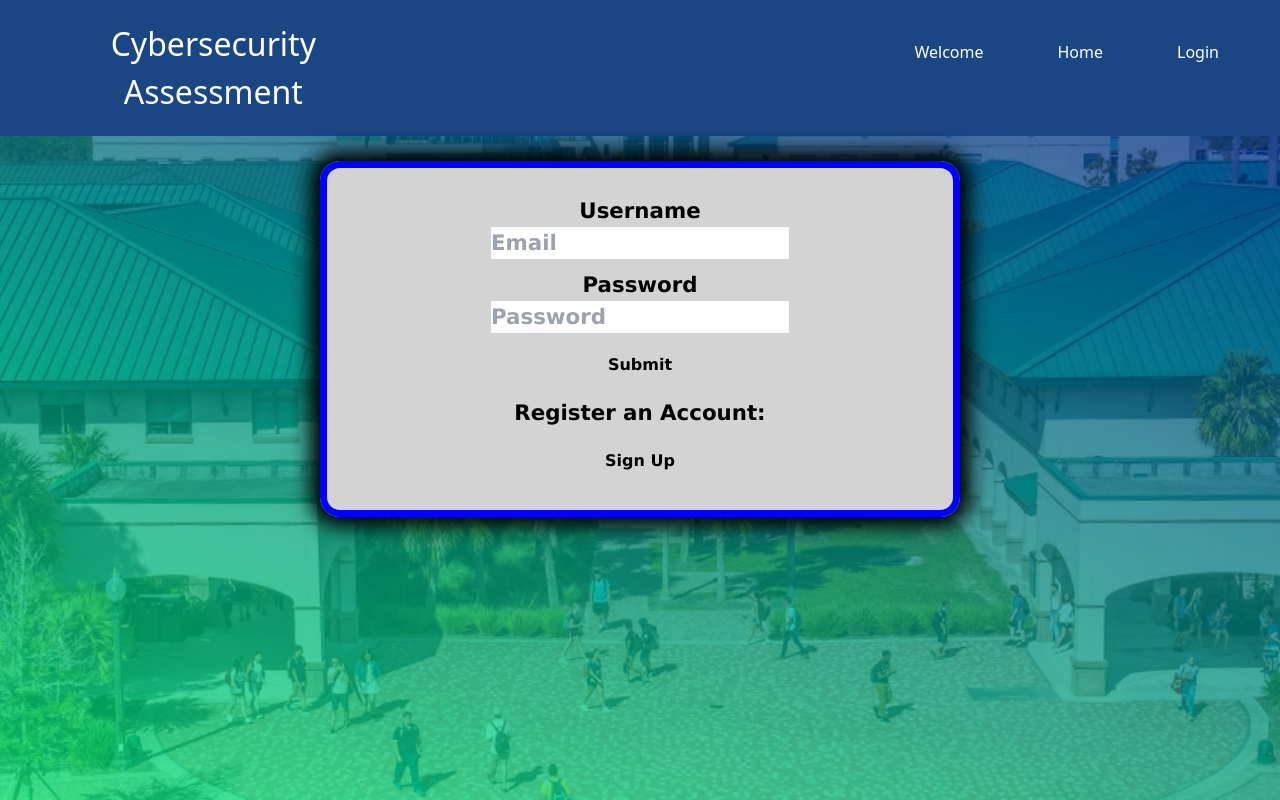
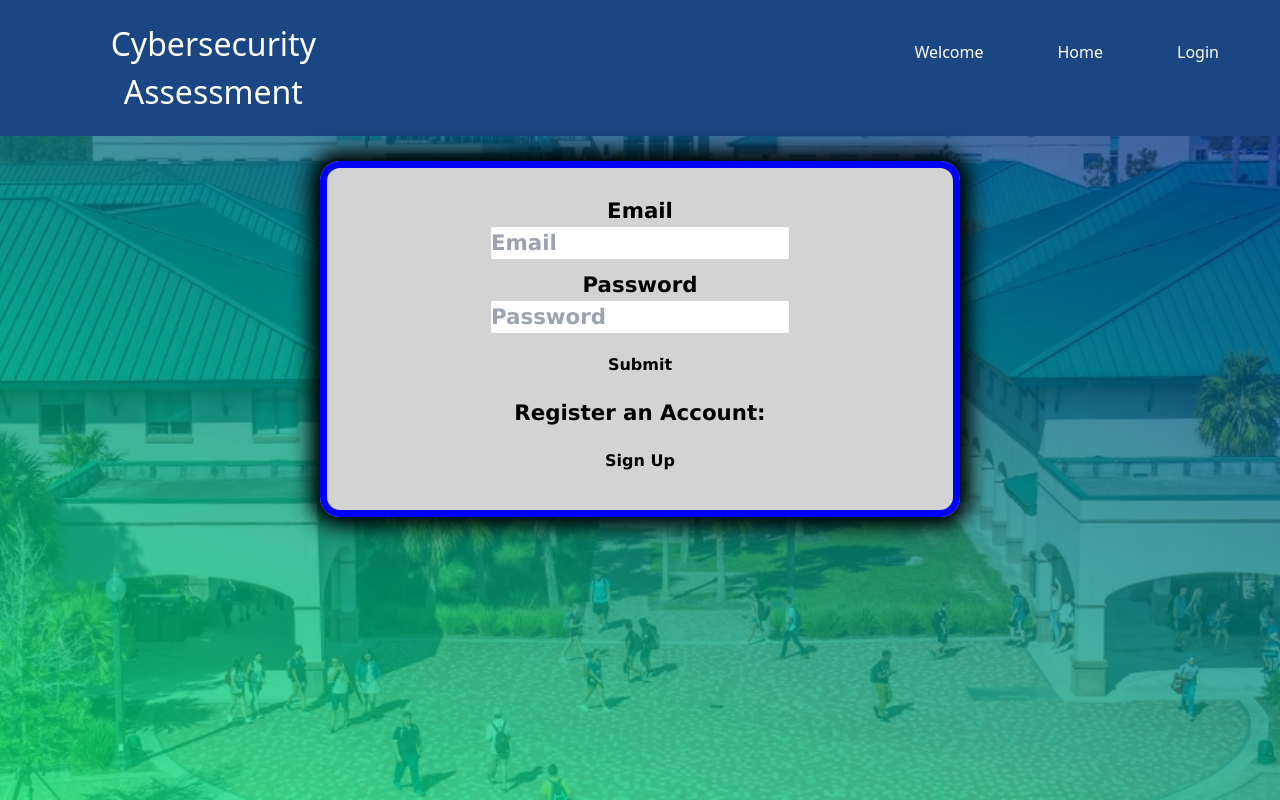
Before and after one commit to cjnnewman/cybersecurityproject-phishing-and-scam-quiz, a Next.js app: page /login in a window 1280 px wide. Built offline with nearby package versions, Linux system fonts and the light colour scheme; no server answers.

Commit message:
Update Login page.tsx

```diff
--- a/app/login/page.tsx
+++ b/app/login/page.tsx
@@ -35,7 +35,7 @@ export default function Home() {
             <div>
             <form onSubmit={handleSubmit}>
               <div className="user">
-                <label>Username</label>
+                <label>Email</label>
                 <p></p>
                 <input
                 type="email"
```
